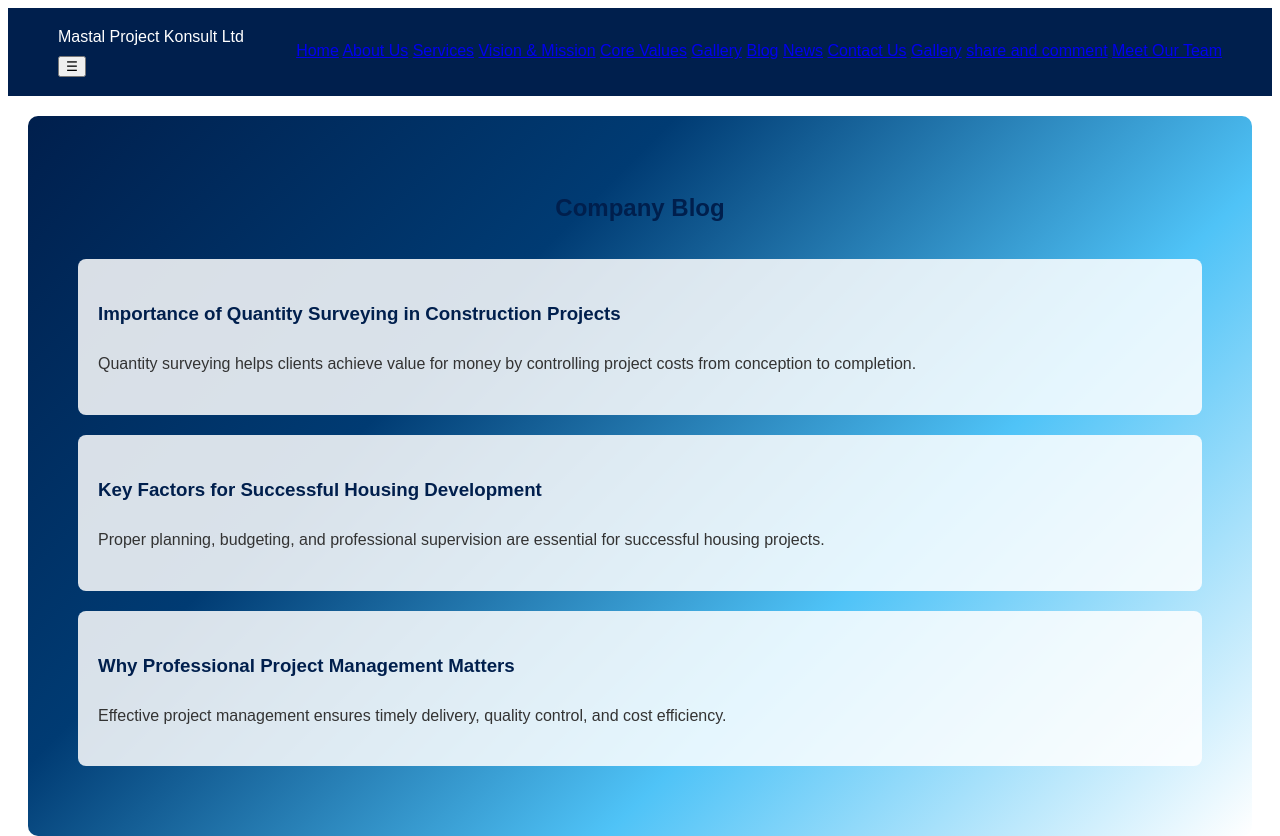
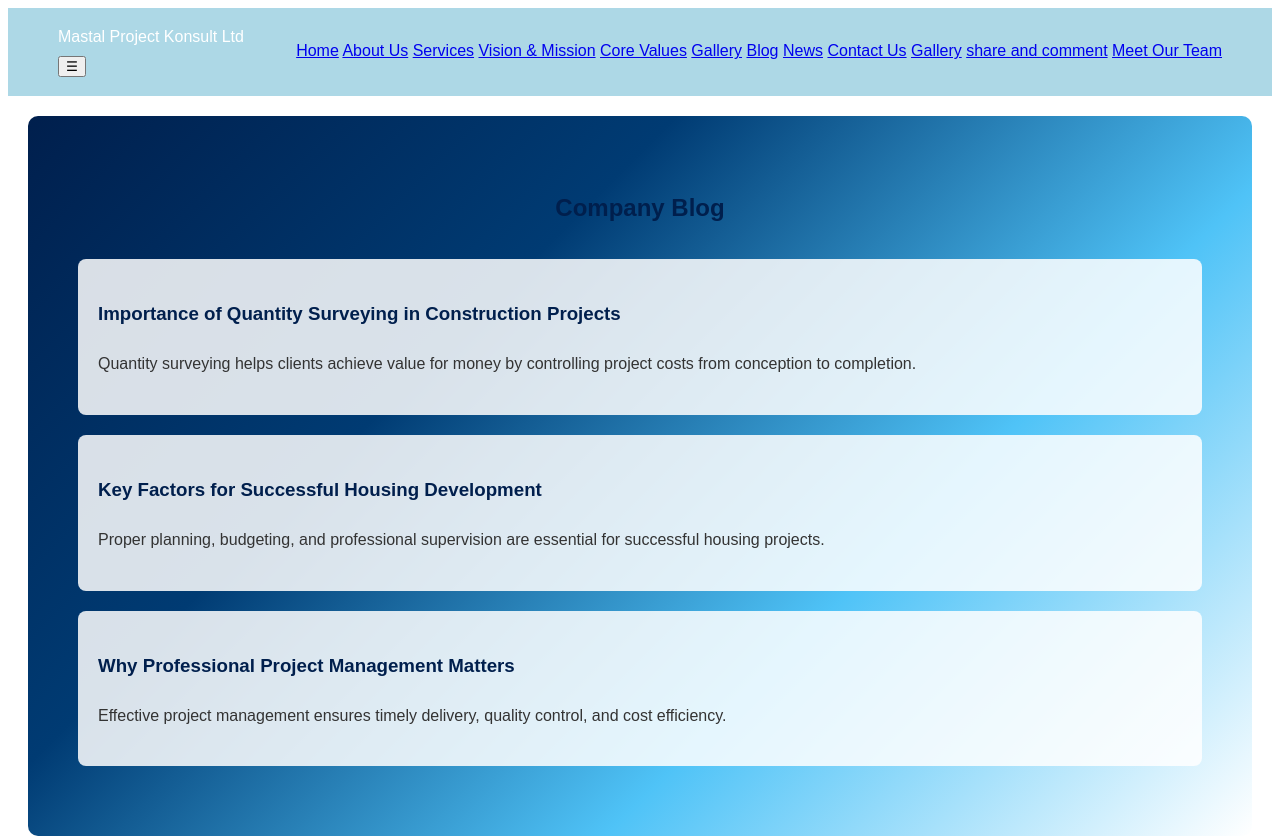
Before and after one commit to olaniteboluwatife07-png/MASTAL-PROJECT-KONSULT-LTD, a plain HTML site: page mastalprojectlimited/blog.html in a window 1280 px wide. Drawn offline with Linux system fonts and the light colour scheme.

Commit message:
Update index.css

```diff
--- a/mastalprojectlimited/index.css
+++ b/mastalprojectlimited/index.css
@@ -52,7 +52,7 @@
 }
 
 header{
-    background:#001f4d;
+    background:#ADD8E6;
     color:white;
     padding:15px 50px;
     display:flex;
```
